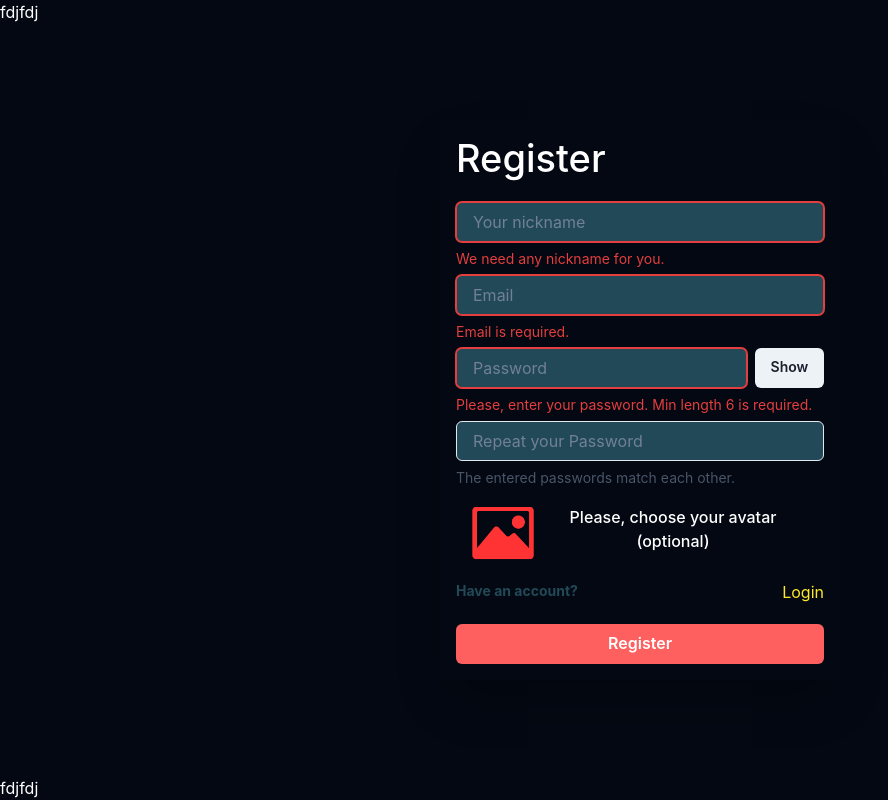
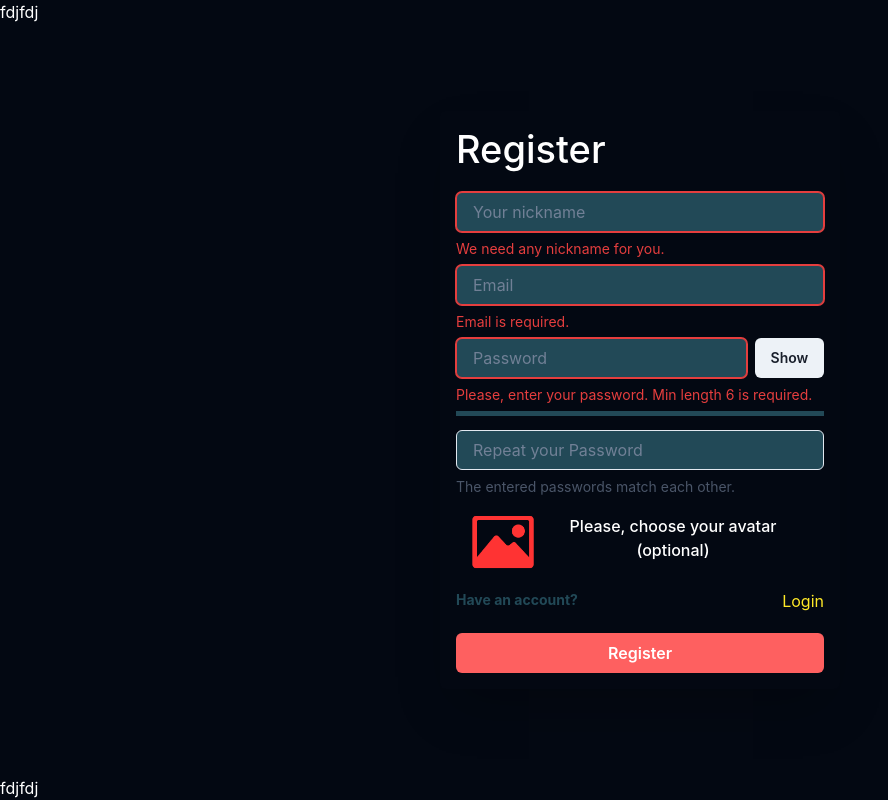
Before and after one commit to sufetter/sinter-metaverse, a Next.js app: page / in a window 1280 px wide. Shown: the whole page, without its empty margins (0-888 px from the left). Built offline with nearby package versions, Linux system fonts and the light colour scheme.

Commit message:
password validation

```diff
--- a/components/RegisterCard.tsx
+++ b/components/RegisterCard.tsx
@@ -16,6 +16,7 @@ import {
   InputGroup,
   Spacer,
   Image,
+  Progress,
 } from "@chakra-ui/react";
 import {AttachmentIcon} from "@chakra-ui/icons";
 import {ref, uploadBytesResumable, getDownloadURL} from "firebase/storage";
@@ -44,8 +45,8 @@ function RegisterCard() {
   const router = useRouter();
   const handleEmailChange = (e: any) => setEmail(e.target.value);
   const handlePasswordChange = (e: any) => {
-    setPassword(e.target.value);
     let str: string = e.target.value;
+    setPassword(str);
     if (str.length < 6) {
       setPasswordAlerter(
         "Please, enter your password. Min length 6 is required."
@@ -168,15 +169,21 @@ function RegisterCard() {
     }
   };
 
-  const isErrorEmail = email === "";
-  const isPassowordShort = password.length < 6;
-  const isPasswordReliable =
-    password.search(/[A-Z]/) !== -1 &&
-    password.search(/[a-z]/) !== -1 &&
-    password.search(/[0-9]/) !== -1;
-  const isErrorPassword = isPassowordShort || !isPasswordReliable;
-  const isErrorPasswordRepeat = passwordRepeat != password;
-  const isErrorNickname = displayName === "";
+  const isErrorEmail: boolean = email === "";
+  const isPassowordShort: boolean = password.length < 6;
+  const areBigLetters: boolean = password.search(/[A-Z]/) !== -1;
+  const areLittleLetters: boolean = password.search(/[a-z]/) !== -1;
+  const areNumbers: boolean = password.search(/[0-9]/) !== -1;
+  const isPasswordReliable: boolean =
+    areBigLetters && areLittleLetters && areNumbers;
+  const passwordProgress: number =
+    Number(!isPassowordShort) * 50 +
+    (50 *
+      (Number(areBigLetters) + Number(areLittleLetters) + Number(areNumbers))) /
+      3;
+  const isErrorPassword: boolean = isPassowordShort || !isPasswordReliable;
+  const isErrorPasswordRepeat: boolean = passwordRepeat != password;
+  const isErrorNickname: boolean = displayName === "";
   let file: Array<File> = [];
   let fileName: string = "";
   let fileCheck: File;
@@ -267,6 +274,15 @@ function RegisterCard() {
                   <FormErrorMessage mb={2}>{passwordAlerter}</FormErrorMessage>
                 )}
               </FormControl>
+              <Progress
+                hasStripe
+                colorScheme="orange"
+                value={passwordProgress}
+                mb="14px"
+                border-radius="10px"
+                h="5px"
+                bg="#224957"
+              />
               <FormControl isInvalid={isErrorPasswordRepeat}>
                 <Input
                   type={show ? "text" : "password"}
```
